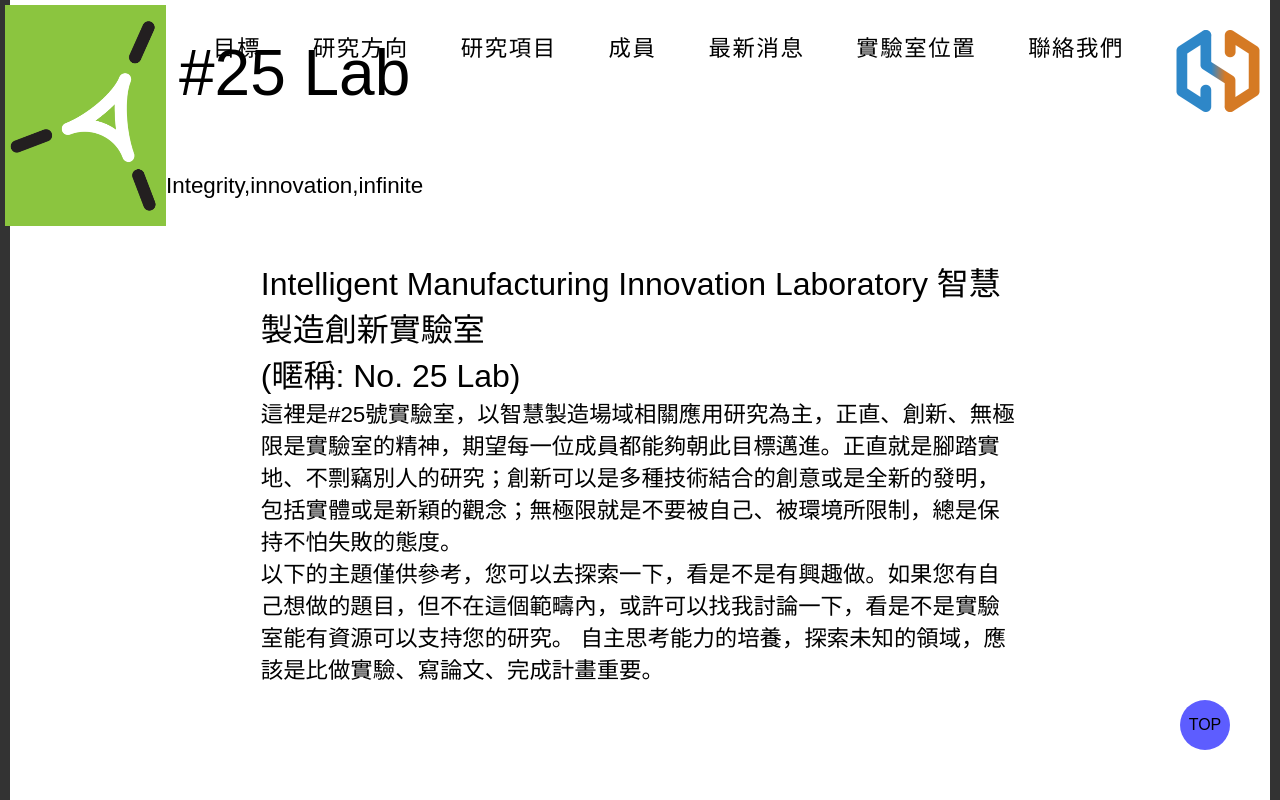
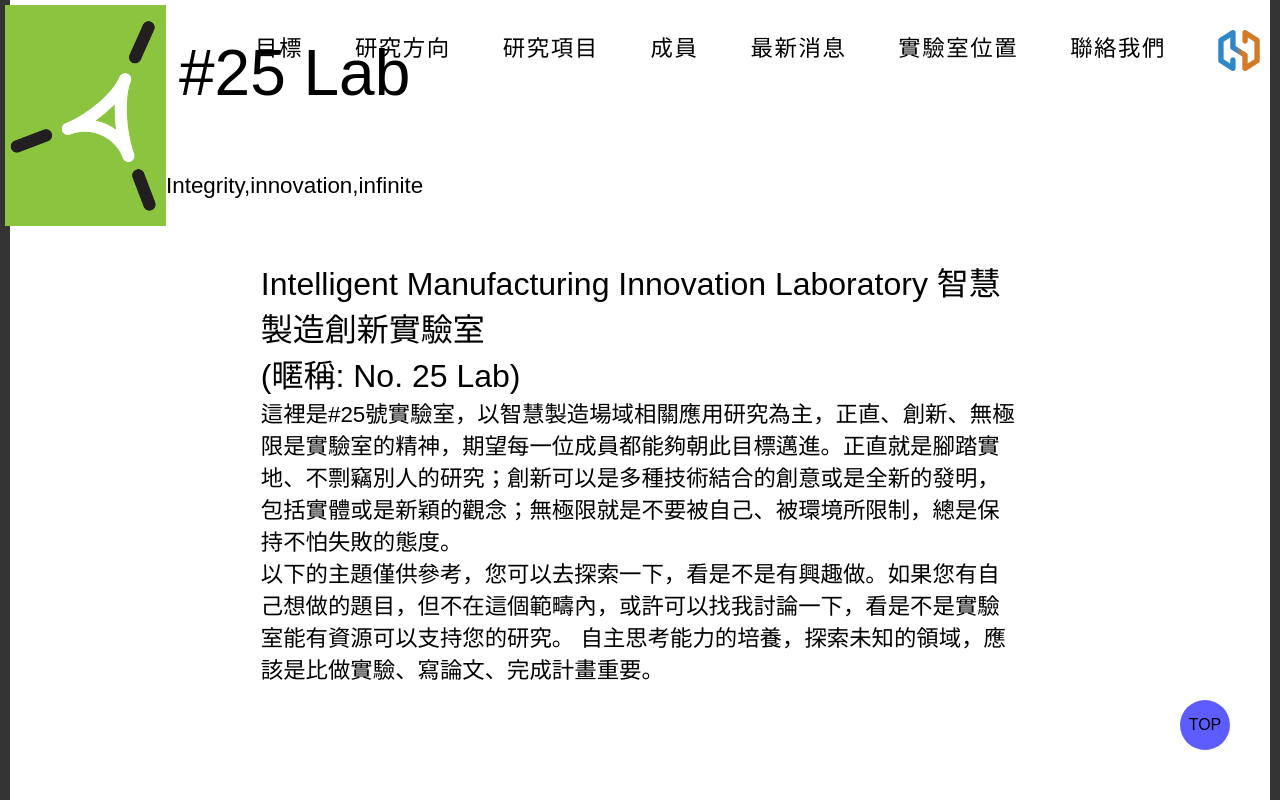
Before and after one commit to Aaron9841/Aaron9841.github.io, a plain HTML site: page index.html in a window 1280 px wide. Shown: the top 800 px of the page. Drawn offline with nearby package versions, Linux system fonts and the light colour scheme.

Commit message:
Add files via upload

```diff
--- a/final_style.css
+++ b/final_style.css
@@ -89,8 +89,8 @@ html {
 }
 
 .university_logo img{
-    width: 84px;
-    height: 82px;
+    width: 42px;
+    height: 41px;
 }
 
 .head_name_mark.logo-shrink {
--- a/index.html
+++ b/index.html
@@ -4,7 +4,7 @@
     <meta charset="UTF-8">
     <meta name="viewport" content="width=device-width, initial-scale=1.0">
     <title>梁書豪實驗室|國立台灣科技大學</title>
-    <link rel="stylesheet" href="final_style.css?v2">
+    <link rel="stylesheet" href="final_style.css?v3">
 </head>
 <body>
     <div class="right_bar"></div>
```
